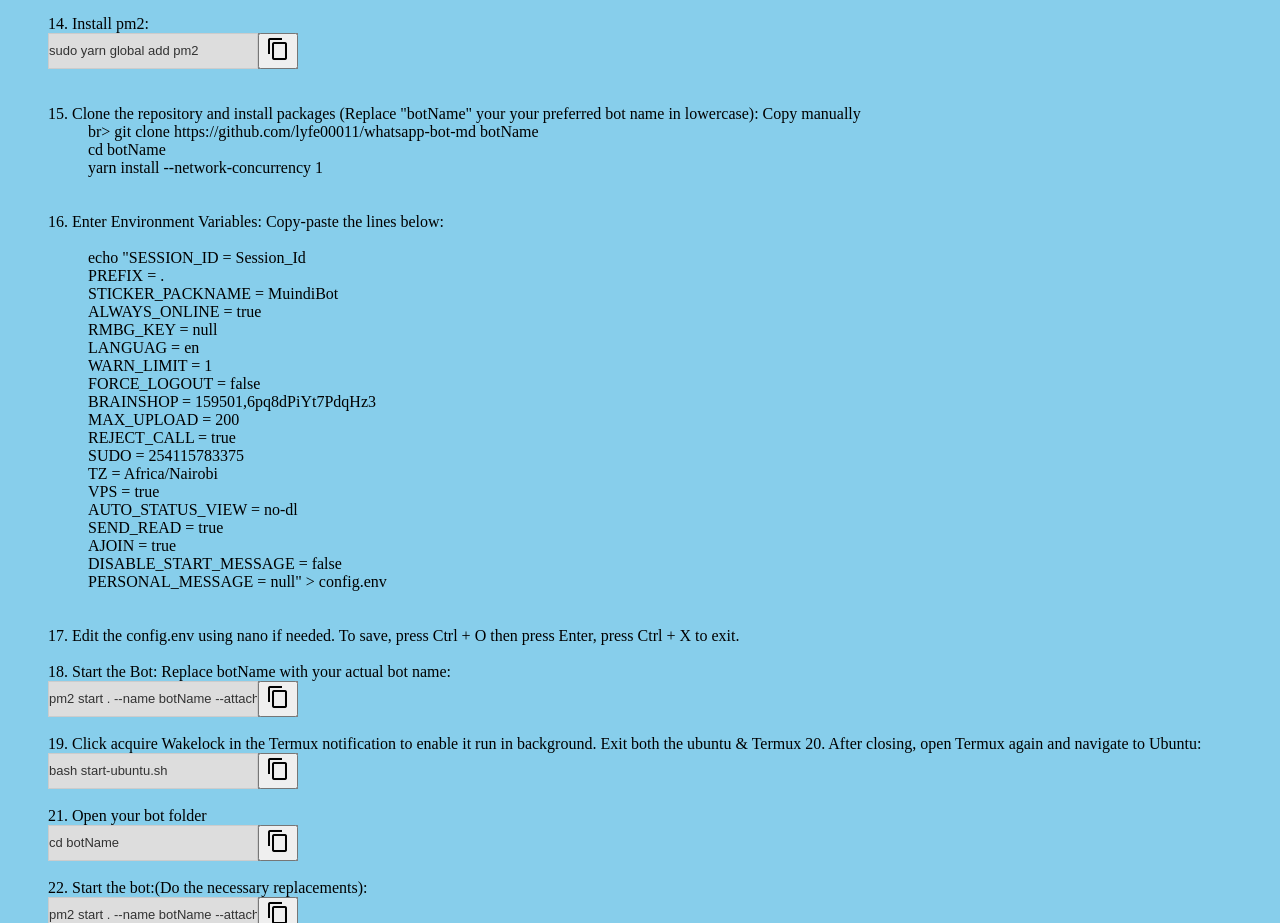
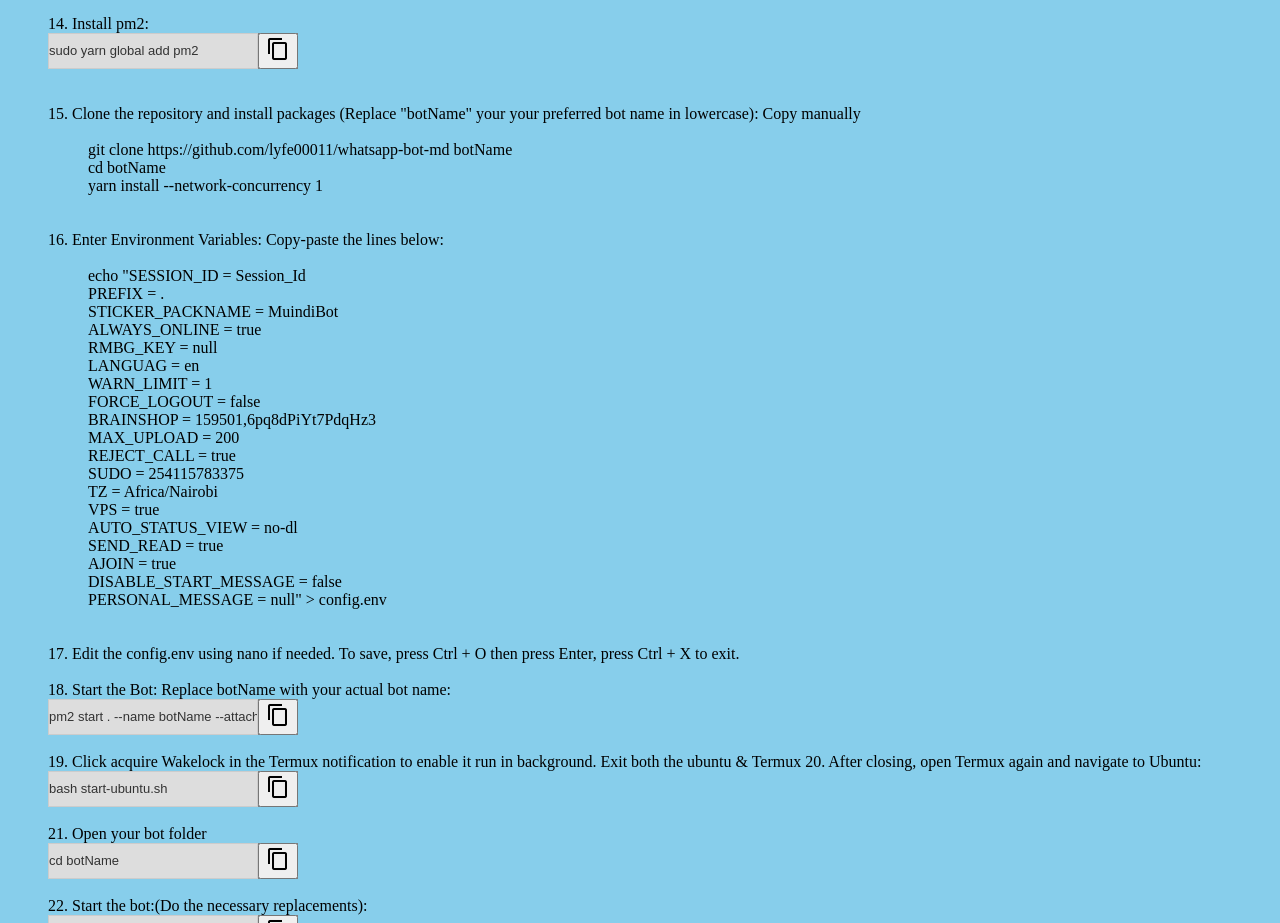
Before and after one commit to Muindi6602/muindi70, a plain HTML site: page index.html in a window 1280 px wide. Shown: the part 1820-2743 px from the top of the page. Drawn offline with Linux system fonts and the light colour scheme.

Commit message:
Update index.html

```diff
--- a/index.html
+++ b/index.html
@@ -201,7 +201,7 @@
         </button>
     </div><br><br>
     15. Clone the repository and install packages (Replace "botName" your your preferred bot name in lowercase): Copy manually
-        <ol>br>
+        <ol><br>
             git clone https://github.com/lyfe00011/whatsapp-bot-md botName<br>cd botName<br>yarn install --network-concurrency 1
         </ol>
     <br><br>
```
